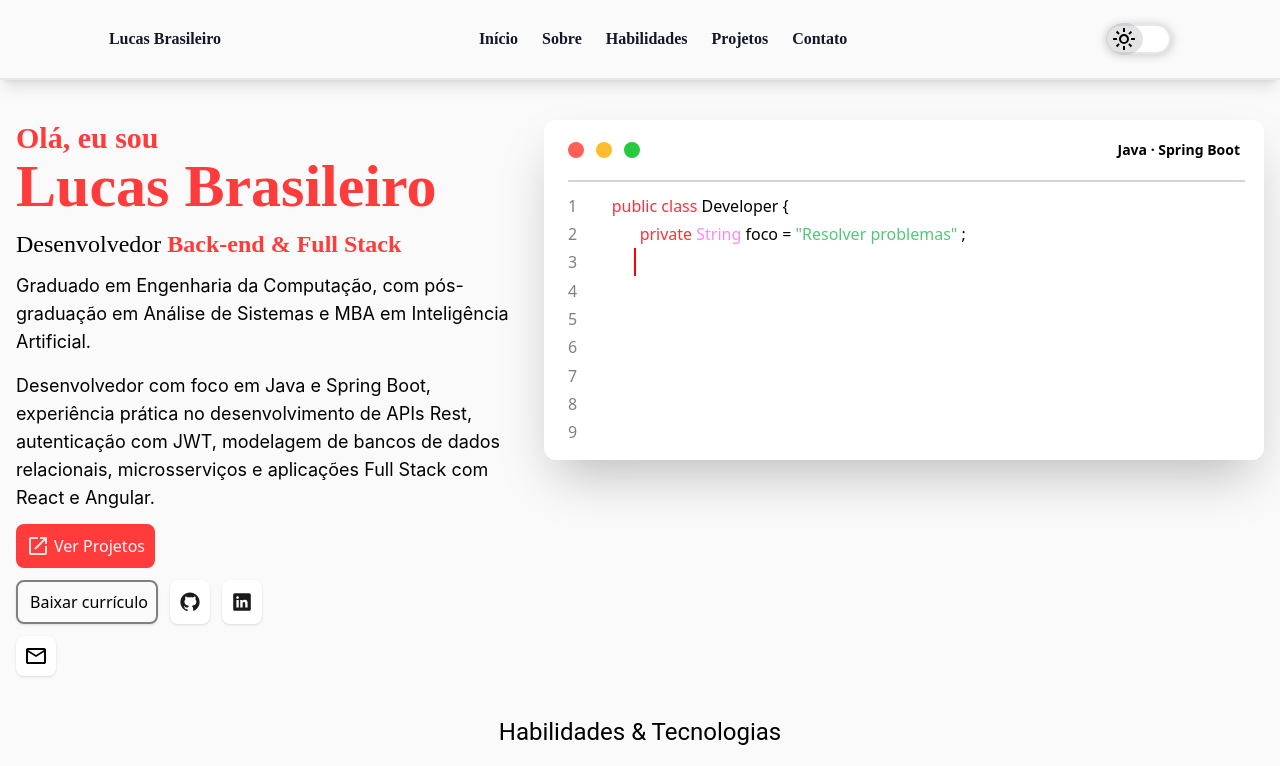
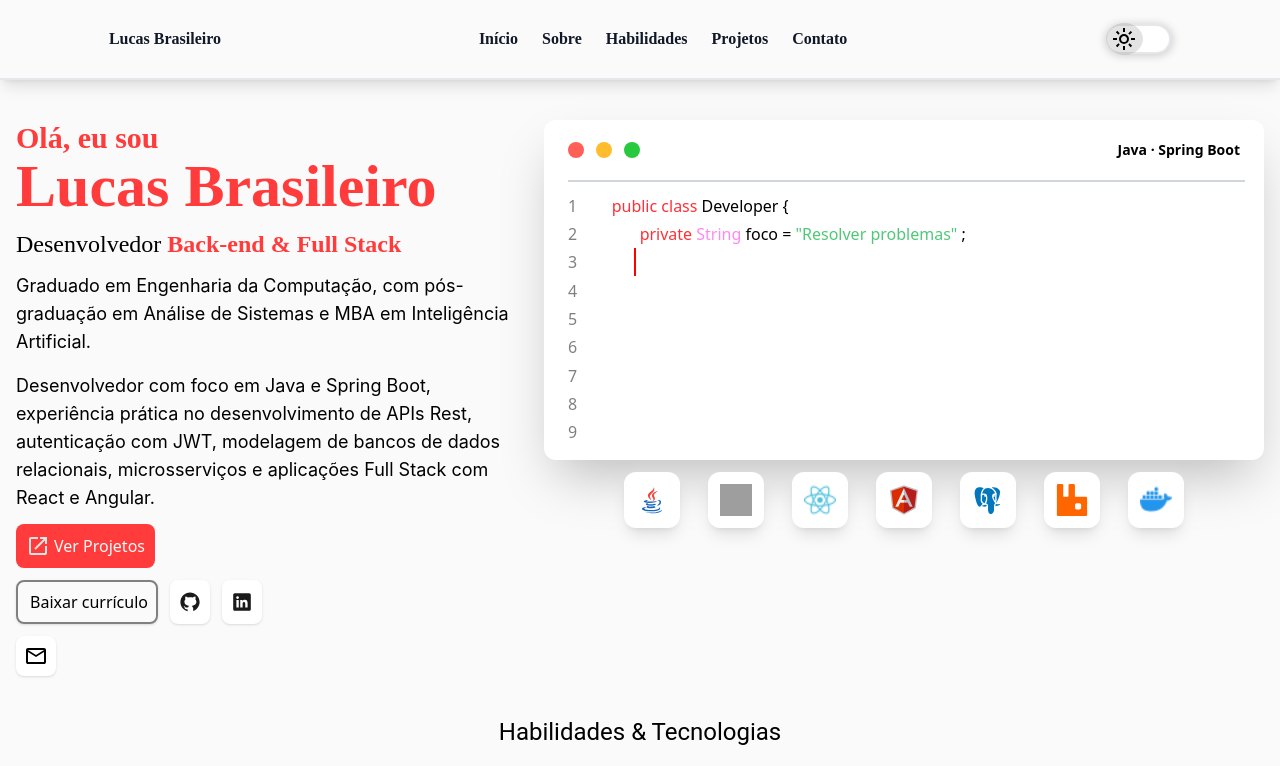
Before and after one commit to lucas27/portfolio, a Next.js app: page / in a window 1280 px wide. Shown: the top 766 px of the page. Built offline with nearby package versions, Linux system fonts and the light colour scheme; grey boxes are pictures that could not be loaded.

Commit message:
feat: add main technologies

```diff
--- a/app/components/main/about/about.tsx
+++ b/app/components/main/about/about.tsx
@@ -3,7 +3,8 @@ import { CodeScreenLineText } from './components/codeScreenLineText';
 import { CodeScreenButton } from './components/codeScreenButton';
 import { LinksButton } from './components/linkButtons';
 import { ThemeContext } from "@/app/utils/context";
-import { useContext } from "react";
+import { Suspense, useContext } from "react";
+import { MainBoxTechnologie } from './components/mainBoxTechnologie';
 
 function about() {
     const color = useContext(ThemeContext);
@@ -46,8 +47,14 @@ function about() {
                             <CodeScreenLineText />
                         </ol>
                     </main>
-                    <footer></footer>
                 </section>
+                <footer>
+                    <Suspense>
+                        <ul className="flex gap-7 justify-center">
+                            <MainBoxTechnologie />
+                        </ul>
+                    </Suspense>
+                </footer>
             </aside>
         </section>
     );
--- /dev/null
+++ b/app/components/main/about/components/mainBoxTechnologie.tsx
@@ -0,0 +1,36 @@
+import java from '@/public/icons8-java.svg';
+import spring from '@/public/icons8-spring-boot.svg';
+import react from '@/public/icons8-react-24.png';
+import angular from '@/public/icons8-angularjs.svg';
+import postgres from '@/public/icons8-postgresql.svg';
+import rabbit from '@/public/rabbitmq-logo-svgrepo-com.svg';
+import docker from '@/public/icons8-docker-24.png';
+
+import { ThemeContext } from "@/app/utils/context";
+import { useContext } from "react";
+
+export function MainBoxTechnologie() {
+    const color = useContext(ThemeContext);
+    const textColor = color?.themeMode;
+    const boxIcons = [
+        java.src,
+        spring.src,
+        react.src,
+        angular.src,
+        postgres.src,
+        rabbit.src,
+        docker.src
+    ];
+
+    return boxIcons.map((icon ,index) => (
+        <li
+        key={index}
+        className="border-3 border-none rounded-xl shadow-lg p-3"
+        style={ textColor?.includes("black") ? {backgroundColor: "white"} : {backgroundColor: "#11182783"}}
+        >
+           <img src={icon}
+           className="size-8"
+           />
+        </li>
+    ));
+}
```
